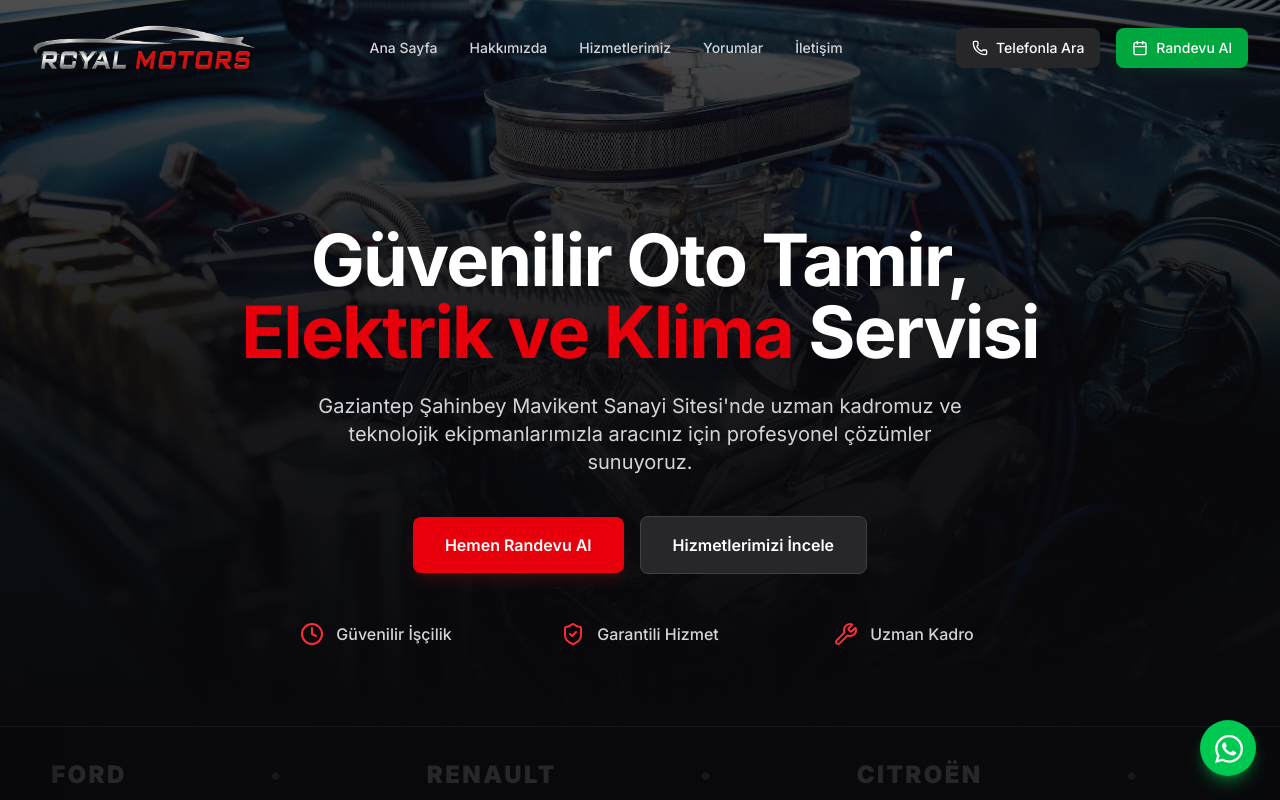
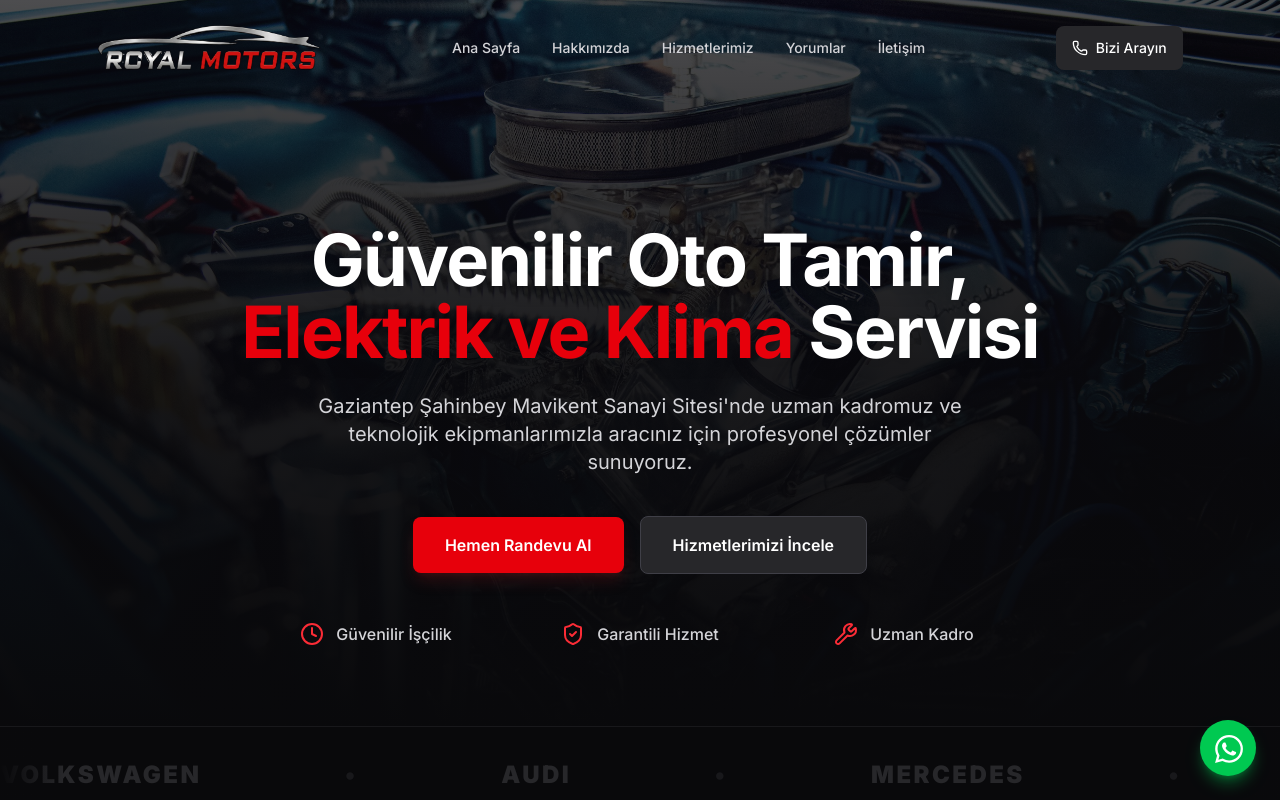
Before and after one commit to Emrehrz/aliciototamir, a Next.js app: page / in a window 1280 px wide. Shown: the top 800 px of the page. Built offline with nearby package versions, Linux system fonts and the light colour scheme.

Commit message:
phone number change, phone popover add and cta redesign

```diff
--- a/src/app/globals.css
+++ b/src/app/globals.css
@@ -3,8 +3,6 @@
 @import "tailwindcss";
 
 @theme {
-  --animate-marquee: marquee 30s linear infinite;
-
   @keyframes marquee {
     from {
       transform: translateX(0);
--- a/src/app/layout.tsx
+++ b/src/app/layout.tsx
@@ -61,7 +61,7 @@ export default function RootLayout({
     image: 'https://royalmotorsgaziantep.com/garage-bg.jpg',
     '@id': '',
     url: 'https://royalmotorsgaziantep.com',
-    telephone: '+905555555555',
+    telephone: '+905414082078',
     address: {
       '@type': 'PostalAddress',
       streetAddress: 'Mavikent Sanayi Sitesi',
--- a/src/app/page.tsx
+++ b/src/app/page.tsx
@@ -12,7 +12,7 @@ export default function Home() {
   return (
     <>
       <Header />
-      <main className="flex min-h-screen flex-col items-center justify-center w-full relative">
+      <main className="flex min-h-screen flex-col items-center justify-center w-full relative z-10">
         <Hero />
         <Marquee />
         <Services />
--- a/src/components/CTA.tsx
+++ b/src/components/CTA.tsx
@@ -1,8 +1,8 @@
-import { PhoneCall } from 'lucide-react';
+import { Phone } from 'lucide-react';
 
 export default function CTA() {
   return (
-    <section className="w-full bg-red-600 py-20 relative overflow-hidden">
+    <section className="w-full bg-red-600 py-20 relative overflow-hidden z-10">
       {/* Background pattern */}
       <div className="absolute inset-0 opacity-10 bg-[url('https://www.transparenttextures.com/patterns/carbon-fibre.png')] pointer-events-none mix-blend-overlay" />
 
@@ -11,22 +11,45 @@ export default function CTA() {
           Aracınızı Tamir Ettirmeye Hazır Mısınız?
         </h2>
         <p className="text-red-100 text-lg sm:text-xl font-medium mb-10 max-w-2xl mx-auto drop-shadow-md">
-          Usta ellerde güvenli sürüş için hemen randevunuzu alın formumuzu doldurun ya da bizi arayın. Royal Motors olarak daima yanınızdayız.
+          Usta ellerde güvenli sürüş için hemen bizi arayın veya randevunuzu alın. Royal Motors olarak daima yanınızdayız.
         </p>
 
-        <div className="flex flex-col sm:flex-row items-center justify-center gap-4">
+        {/* Telefon Kartları Konteyneri */}
+        <div className="flex flex-col sm:flex-row items-center justify-center gap-4 max-w-2xl mx-auto">
+          {/* Enver Usta */}
           <a
-            href="tel:+905555555555"
-            className="flex items-center gap-2 px-8 py-4 bg-zinc-950 hover:bg-zinc-900 text-white font-bold text-lg rounded-xl shadow-2xl transition-all hover:-translate-y-1 focus:ring-4 focus:ring-zinc-800"
+            href="tel:+905345681485"
+            className="group flex w-full sm:w-1/2 items-center justify-start sm:justify-center gap-4 rounded-2xl bg-black/25 hover:bg-black/40 border border-white/10 p-4 transition-all duration-300 hover:scale-105 hover:shadow-2xl backdrop-blur-md"
           >
-            <PhoneCall className="h-5 w-5 text-red-500" />
-            Hemen Ara
+            <div className="flex h-12 w-12 shrink-0 items-center justify-center rounded-xl bg-green-500/20 text-green-400 group-hover:bg-green-500 group-hover:text-white transition-colors duration-300">
+              <Phone className="h-5 w-5" />
+            </div>
+            <div className="flex flex-col text-left">
+              <span className="text-xs font-semibold uppercase tracking-wider text-red-200 group-hover:text-white transition-colors">
+                Enver Usta
+              </span>
+              <span className="text-base sm:text-lg font-bold text-white tracking-wide">
+                +90 534 568 14 85
+              </span>
+            </div>
           </a>
+
+          {/* Uğur Usta */}
           <a
-            href="#iletisim"
-            className="flex items-center gap-2 px-8 py-4 bg-transparent border-2 border-white hover:bg-white hover:text-red-600 text-white font-bold text-lg rounded-xl shadow-lg transition-all hover:-translate-y-1"
+            href="tel:+905414082078"
+            className="group flex w-full sm:w-1/2 items-center justify-start sm:justify-center gap-4 rounded-2xl bg-black/25 hover:bg-black/40 border border-white/10 p-4 transition-all duration-300 hover:scale-105 hover:shadow-2xl backdrop-blur-md"
           >
-            Randevu Al
+            <div className="flex h-12 w-12 shrink-0 items-center justify-center rounded-xl bg-green-500/20 text-green-400 group-hover:bg-green-500 group-hover:text-white transition-colors duration-300">
+              <Phone className="h-5 w-5" />
+            </div>
+            <div className="flex flex-col text-left">
+              <span className="text-xs font-semibold uppercase tracking-wider text-red-200 group-hover:text-white transition-colors">
+                Uğur Usta
+              </span>
+              <span className="text-base sm:text-lg font-bold text-white tracking-wide">
+                +90 541 408 20 78
+              </span>
+            </div>
           </a>
         </div>
       </div>
--- a/src/components/Header.tsx
+++ b/src/components/Header.tsx
@@ -4,6 +4,7 @@ import { useState, useEffect } from 'react';
 import Link from 'next/link';
 import { Menu, X, Phone, Calendar } from 'lucide-react';
 import Image from 'next/image';
+import PhonePopover from './PhonePopover';
 
 export default function Header() {
   const [isMenuOpen, setIsMenuOpen] = useState(false);
@@ -29,11 +30,11 @@ export default function Header() {
   return (
     <header
       className={`fixed top-0 z-50 w-full transition-all duration-300 ${isScrolled
-          ? 'bg-zinc-950/90 backdrop-blur-md border-b border-zinc-800 py-0 shadow-lg'
-          : 'bg-transparent border-transparent py-2'
+        ? 'bg-zinc-950/90 backdrop-blur-md border-b border-zinc-800 py-0 shadow-lg'
+        : 'bg-transparent border-transparent py-2'
         }`}
     >
-      <div className="container mx-auto flex h-20 items-center justify-between px-4 sm:px-6 lg:px-8">
+      <div className="container mx-auto flex h-20 items-center justify-between md:justify-around px-4 sm:px-6 lg:px-8">
         {/* Logo */}
         <div className="flex items-center gap-2">
           <Link href="/" className="flex items-center gap-2 group">
@@ -65,21 +66,8 @@ export default function Header() {
         </nav>
 
         {/* Desktop CTA Buttons */}
-        <div className="hidden lg:flex items-center gap-4">
-          <a
-            href="tel:+905555555555"
-            className="flex items-center gap-2 rounded-lg bg-zinc-800 px-4 py-2.5 text-sm font-medium text-white transition-colors hover:bg-zinc-700 focus:ring-2 focus:ring-zinc-500 focus:outline-none"
-          >
-            <Phone className="h-4 w-4" />
-            <span>Telefonla Ara</span>
-          </a>
-          <a
-            href="#iletisim"
-            className="flex items-center gap-2 rounded-lg bg-green-600 px-4 py-2.5 text-sm font-medium text-white transition-colors hover:bg-green-700 shadow-lg shadow-green-900/20 focus:ring-2 focus:ring-green-500 focus:outline-none"
-          >
-            <Calendar className="h-4 w-4" />
-            <span>Randevu Al</span>
-          </a>
+        <div className="hidden lg:flex items-center">
+          <PhonePopover />
         </div>
 
         {/* Mobile Menu Toggle */}
@@ -107,13 +95,7 @@ export default function Header() {
               </Link>
             ))}
             <div className="pt-4 flex flex-col gap-3">
-              <a
-                href="tel:+905555555555"
-                className="flex items-center justify-center gap-2 rounded-lg bg-zinc-800 px-4 py-3 text-sm font-medium text-white transition-colors hover:bg-zinc-700"
-              >
-                <Phone className="h-4 w-4" />
-                <span>Telefonla Ara</span>
-              </a>
+              <PhonePopover />
               <a
                 href="#iletisim"
                 className="flex items-center justify-center gap-2 rounded-lg bg-green-600 px-4 py-3 text-sm font-medium text-white transition-colors hover:bg-green-700"
--- /dev/null
+++ b/src/components/PhonePopover.tsx
@@ -0,0 +1,62 @@
+'use client'; // Next.js Client Component direktifi
+
+import React, { useState, useRef, useEffect } from "react";
+import { Phone } from "lucide-react";
+
+export default function PhonePopover() {
+  const [isOpen, setIsOpen] = useState(false);
+  const popoverRef = useRef(null);
+
+  // Dışarıya tıklandığında popover'ı kapatan logic
+  useEffect(() => {
+    function handleClickOutside(event) {
+      if (popoverRef.current && !popoverRef.current.contains(event.target)) {
+        setIsOpen(false);
+      }
+    }
+    document.addEventListener("mousedown", handleClickOutside);
+    return () => document.removeEventListener("mousedown", handleClickOutside);
+  }, []);
+
+  return (
+    <div className="relative inline-block w-full" ref={popoverRef}>
+      {/* Tetikleyici Buton */}
+      <button
+        type="button"
+        onClick={() => setIsOpen(!isOpen)}
+        className="flex w-full items-center justify-center gap-2 rounded-lg bg-zinc-800 px-4 py-3 text-sm font-medium text-white transition-colors hover:bg-zinc-700 focus:outline-none"
+      >
+        <Phone className="h-4 w-4" />
+        <span>Bizi Arayın</span>
+      </button>
+
+      {/* Popover İçeriği */}
+      {isOpen && (
+        <div className="absolute right-0 top-full z-50 mt-2 flex min-w-[260px] flex-col gap-1 rounded-xl border border-zinc-700/60 bg-zinc-800/95 p-2 shadow-xl backdrop-blur-md transition-all">
+          <a
+            href="tel:+905345681485" // 2. Numarayı buraya ekleyebilirsiniz
+            className="flex items-center gap-3 rounded-lg px-3 py-2.5 text-sm font-medium text-zinc-200 transition-colors hover:bg-zinc-700/70 hover:text-white"
+          >
+            {/* <Phone className="h-2 w-2 text-green-400" /> */}
+            <Phone className="h-4 w-4 text-green-400" />
+
+            <div className="flex flex-col text-left">
+              <span className="text-xs text-zinc-400">Enver USTA</span>
+              <span>+90 534 568 14 85</span>
+            </div>
+          </a>
+          <a
+            href="tel:+905414082078"
+            className="flex items-center gap-3 rounded-lg px-3 py-2.5 text-sm font-medium text-zinc-200 transition-colors hover:bg-zinc-700/70 hover:text-white"
+          >
+            <Phone className="h-4 w-4 text-green-400" />
+            <div className="flex flex-col text-left">
+              <span className="text-xs text-zinc-400">UĞUR USTA</span>
+              <span>+90 541 408 20 78</span>
+            </div>
+          </a>
+        </div>
+      )}
+    </div>
+  );
+}
--- a/src/components/Testimonials.tsx
+++ b/src/components/Testimonials.tsx
@@ -25,7 +25,7 @@ export default function Testimonials() {
         <div className="flex flex-col items-center justify-center text-center mb-16">
           <span className="text-red-600 font-bold tracking-wider text-sm mb-3 uppercase">Müşteri Yorumları</span>
           <h2 className="text-3xl sm:text-4xl md:text-5xl font-bold tracking-tight text-white max-w-2xl mb-4">
-            UĞUR USTA VE EKİBİNE <span className="text-red-600">TEŞEKKÜRLER</span>
+            ENVER VE UĞUR USTA EKİBİNE <span className="text-red-600">TEŞEKKÜRLER</span>
           </h2>
           <p className="text-zinc-400 max-w-xl text-lg">
             Gaziantep Şahinbey'de bizi tercih eden ve memnuniyetini paylaşan yüzlerce müşterimizden birkaçı.
--- /dev/null
+++ b/tailwind.config.ts
@@ -0,0 +1,28 @@
+/** @type {import('tailwindcss').Config} */
+module.exports = {
+  content: [
+    './app/**/*.{js,ts,jsx,tsx,mdx}',
+    './pages/**/*.{js,ts,jsx,tsx,mdx}',
+    './components/**/*.{js,ts,jsx,tsx,mdx}',
+  ],
+  theme: {
+    extend: {
+      container: {
+        center: true, // mx-auto yazma ihtiyacını kaldırır
+        padding: {
+          DEFAULT: '1rem',   // Mobilde 16px yan boşluk
+          sm: '1.5rem',      // 24px
+          lg: '2rem',        // 32px
+        },
+        screens: {
+          sm: '640px',
+          md: '768px',
+          lg: '1024px',
+          xl: '1140px',     // Ideal standart masaüstü genişliği
+          '2xl': '1320px',   // Ideal geniş ekran genişliği
+        },
+      },
+    },
+  },
+  plugins: [],
+}
```
Also changed, not shown: src/components/Footer.tsx (+10 -4 lines).
